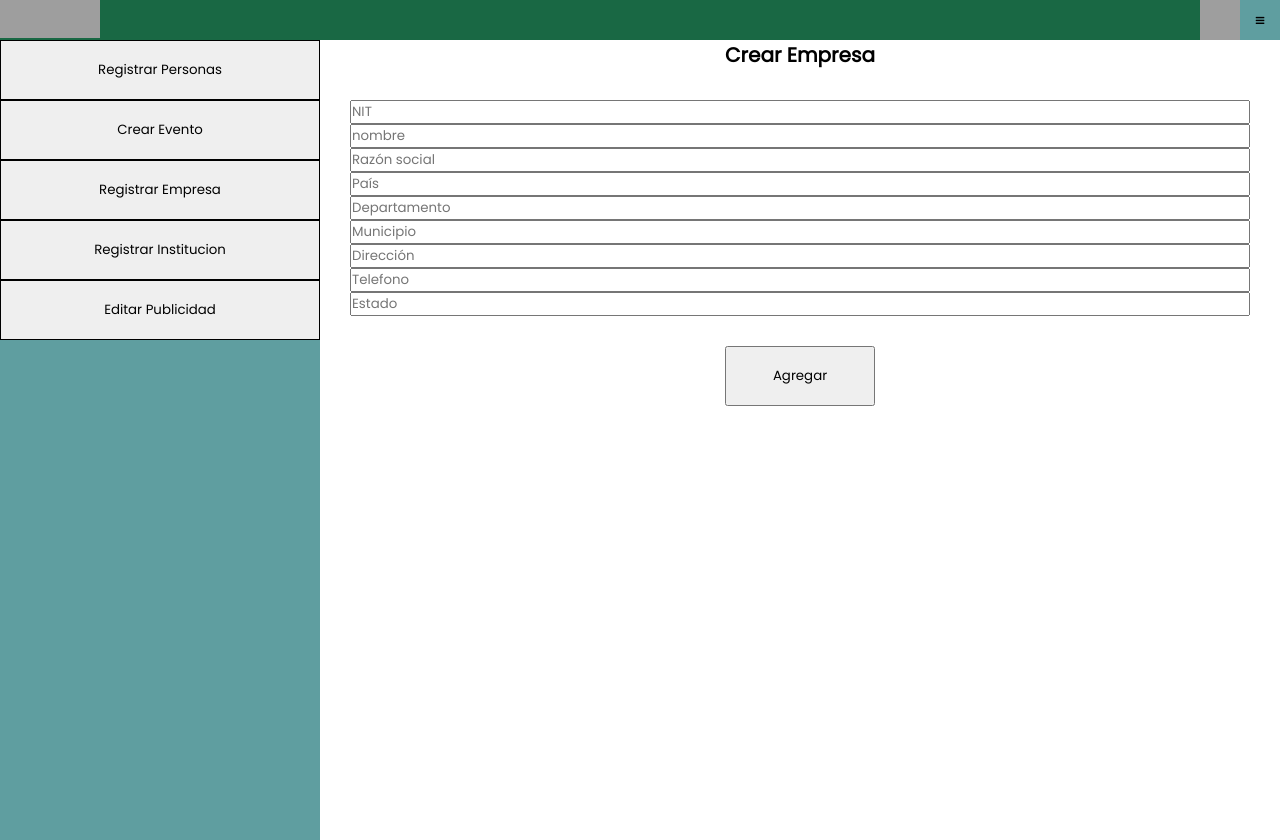
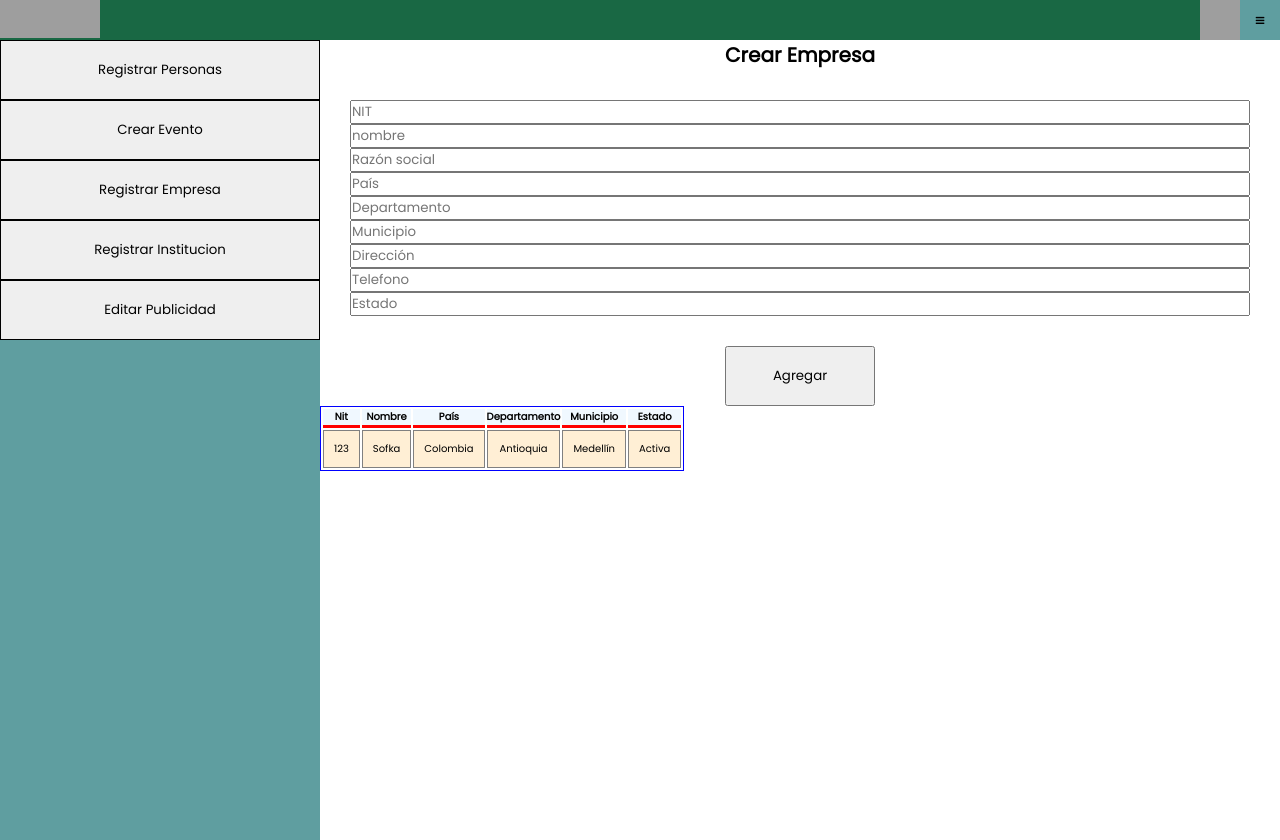
Before and after one commit to JuanPrat/EventosAPIT, a React (Create React App) app: page /administration in a window 1280 px wide. Both pictures are taken after a click on the button "Registrar Empresa". Built offline with nearby package versions, Linux system fonts and the light colour scheme; grey boxes are pictures that could not be loaded.

Commit message:
ajustes tabla crear empresa

```diff
--- a/src/pages/CreateCompanyPage.js
+++ b/src/pages/CreateCompanyPage.js
@@ -1,5 +1,7 @@
 import React from "react";
+import { useTable } from "react-table";
 import '../styles/AdministrationMainContent.css'
+
 
 
 export const CreateCompanyPage = () => {
@@ -7,6 +9,8 @@
     const handleAddPerson = () => {
 
     }
+
+
 
     const data = [
         {
@@ -47,8 +51,16 @@
             Header: 'Estado',
             accessor: 'estado'
         },
+    ]
 
-    ]
+    const {
+        getTableProps,
+        getTableBodyProps,
+        headerGroups,
+        rows,
+        prepareRow,
+      } = useTable({ columns, data })
+
 
     return (
         <div className="administration-main-content">
@@ -78,7 +90,50 @@
             </form>
             <button onClick={handleAddPerson}>Agregar</button>
 
-
+            <table {...getTableProps()} style={{ border: 'solid 1px blue' }}>
+       <thead>
+         {headerGroups.map(headerGroup => (
+           <tr {...headerGroup.getHeaderGroupProps()}>
+             {headerGroup.headers.map(column => (
+               <th
+                 {...column.getHeaderProps()}
+                 style={{
+                   borderBottom: 'solid 3px red',
+                   background: 'aliceblue',
+                   color: 'black',
+                   fontWeight: 'bold',
+                 }}
+               >
+                 {column.render('Header')}
+               </th>
+             ))}
+           </tr>
+         ))}
+       </thead>
+       <tbody {...getTableBodyProps()}>
+         {rows.map(row => {
+           prepareRow(row)
+           return (
+             <tr {...row.getRowProps()}>
+               {row.cells.map(cell => {
+                 return (
+                   <td
+                     {...cell.getCellProps()}
+                     style={{
+                       padding: '10px',
+                       border: 'solid 1px gray',
+                       background: 'papayawhip',
+                     }}
+                   >
+                     {cell.render('Cell')}
+                   </td>
+                 )
+               })}
+             </tr>
+           )
+         })}
+       </tbody>
+     </table>
 
         </div>
     )
```
